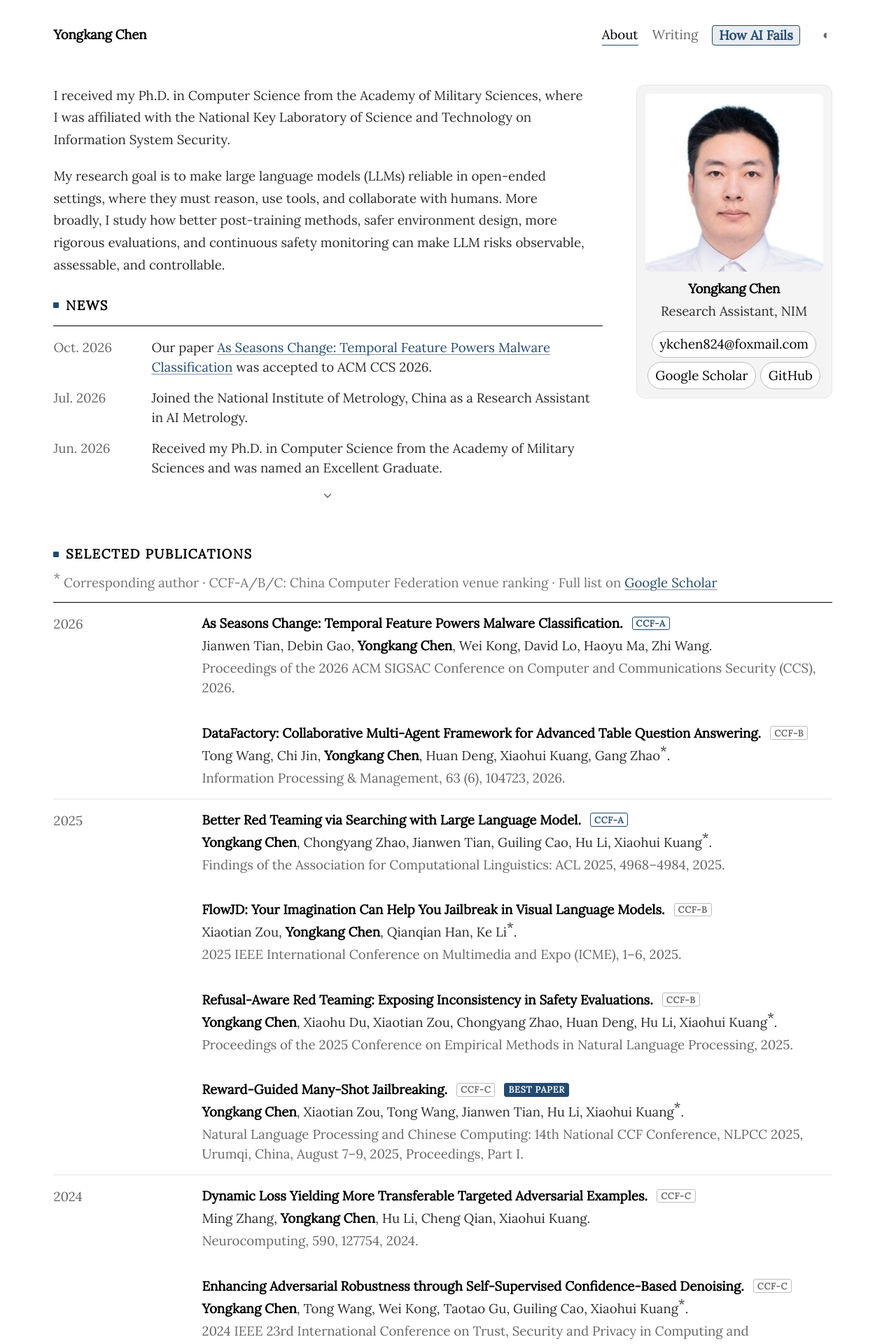
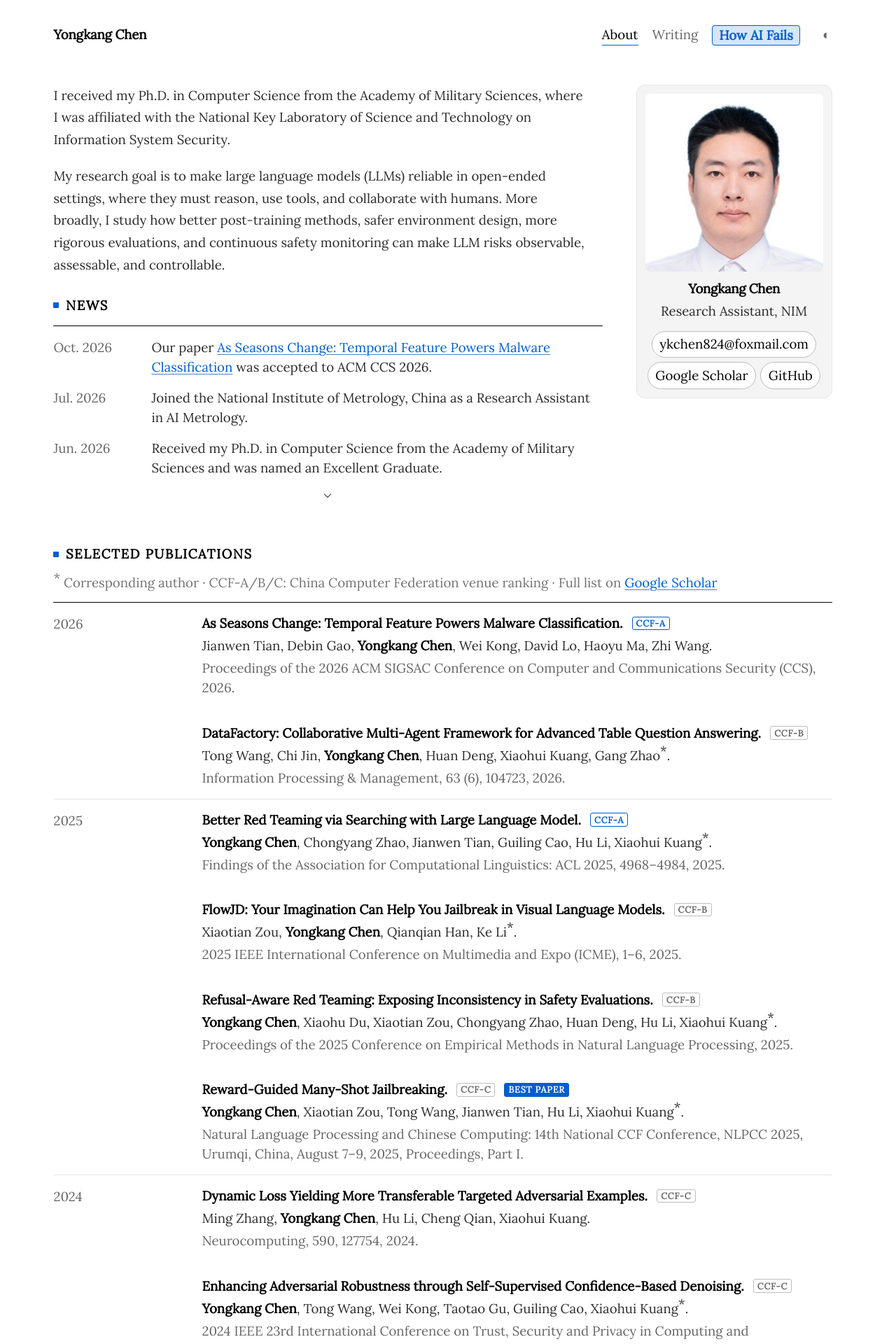
Before and after one commit to ykchen824/ykchen824.github.io, a Jekyll site: the page built from index.html, in a window 1280 px wide. Shown: the top 1920 px of the page at 70% size. Built offline with Jekyll 4.4.1, drawn with Linux system fonts in a browser that asks for light colours.

Commit message:
Switch accent to a brighter blue and strengthen the nav feature tint

```diff
--- a/assets/style.css
+++ b/assets/style.css
@@ -23,20 +23,20 @@
   --rule: #e6e6e6;
   --rule-strong: #bdbdbd;
   --soft: #f4f4f4;
-  --accent: #234a70;
-  --accent-soft: #7f95ab;
+  --accent: #005dcc;
+  --accent-soft: #4f81c0;
   --on-accent: #fff;
   color-scheme: light dark;
 }
 @media (prefers-color-scheme: dark) {
   :root:not([data-theme="light"]) {
     --bg:#000; --fg:#fff; --fg-2:#d9d9d9; --muted:#a3a3a3; --faint:#8f8f8f;
-    --rule:#262626; --rule-strong:#4d4d4d; --soft:#141414; --accent:#9dbfdf; --accent-soft:#55718d; --on-accent:#000;
+    --rule:#262626; --rule-strong:#4d4d4d; --soft:#141414; --accent:#71b2ff; --accent-soft:#4d82bf; --on-accent:#000;
   }
 }
 :root[data-theme="dark"] {
   --bg:#000; --fg:#fff; --fg-2:#d9d9d9; --muted:#a3a3a3; --faint:#8f8f8f;
-  --rule:#262626; --rule-strong:#4d4d4d; --soft:#141414; --accent:#9dbfdf; --accent-soft:#55718d; --on-accent:#000;
+  --rule:#262626; --rule-strong:#4d4d4d; --soft:#141414; --accent:#71b2ff; --accent-soft:#4d82bf; --on-accent:#000;
 }
 :root[data-theme="light"] { color-scheme: light; }
 *,*::before,*::after { box-sizing:border-box; }
@@ -73,7 +73,7 @@ a:hover { text-decoration-color:currentColor; }
 .site-header nav { display:flex; flex-wrap:wrap; gap:.35rem 1.25rem; }
 .site-header nav a { padding-block:.25rem; color:var(--muted); line-height:1; text-decoration:none; white-space:nowrap; border-bottom:1px solid transparent; }
 .site-header nav a:hover,.site-header nav a[aria-current] { color:var(--fg); border-bottom-color:var(--accent); }
-.site-header nav .nav-feature { padding-inline:.55rem; border:1px solid var(--accent); border-radius:4px; background:color-mix(in srgb,var(--accent) 10%,var(--bg)); color:var(--accent); font-weight:600; }
+.site-header nav .nav-feature { padding-inline:.55rem; border:1px solid var(--accent); border-radius:4px; background:color-mix(in srgb,var(--accent) 16%,var(--bg)); color:var(--accent); font-weight:600; }
 .site-header nav .nav-feature:hover,.site-header nav .nav-feature[aria-current] { border-color:var(--accent); background:var(--accent); color:var(--on-accent); }
 .theme-toggle { display:grid; place-items:center; width:1.75rem; height:1.75rem; margin:-.25rem -.375rem -.25rem 0; padding:0; border:0; border-radius:50%; background:transparent; color:var(--muted); cursor:pointer; }
 .theme-toggle:hover { color:var(--fg); background:var(--soft); }
```
